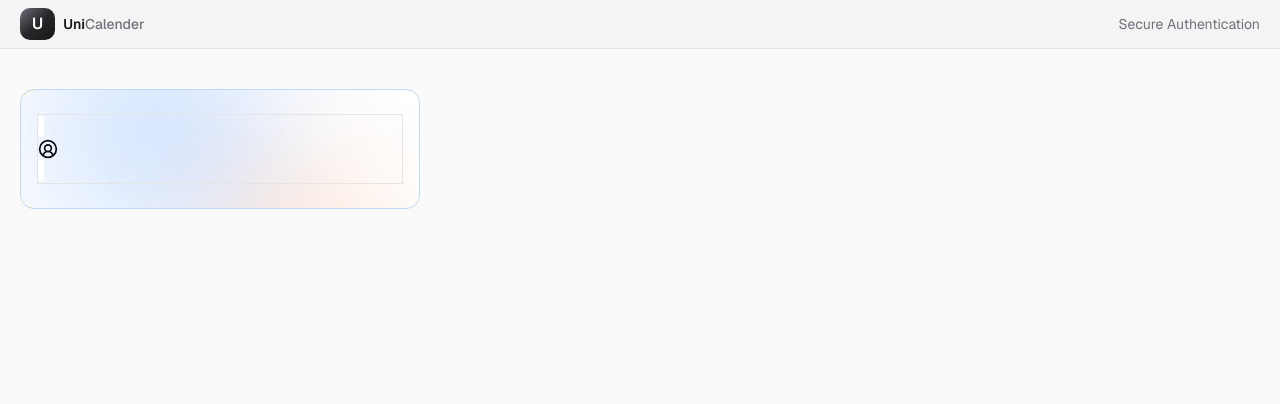
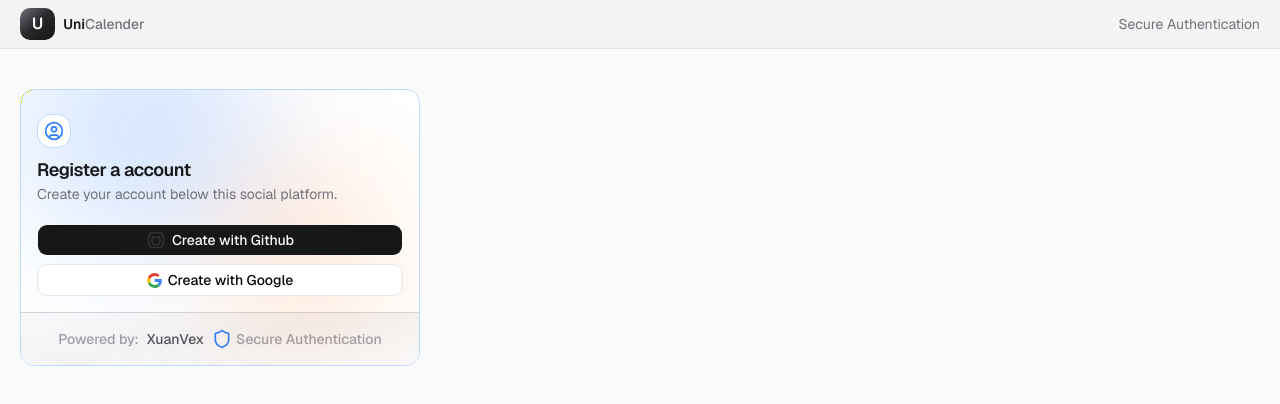
Before and after one commit to monotrixdev/unicalender-application, a Next.js app: page /register in a window 1280 px wide. Shown: the top 404 px of the page. Built offline with nearby package versions, Linux system fonts and the light colour scheme; no server answers.

Commit message:
register 2.o

```diff
--- a/src/app/(auth)/layout.tsx
+++ b/src/app/(auth)/layout.tsx
@@ -12,10 +12,10 @@ const  AuthLayout = async ({
 }) => {
     const session = await auth();
 
-    if (session?.user) {
-        redirect("/dashboard");
-        return;
-    }
+    // if (session?.user) {
+    //     redirect("/dashboard");
+    //     return;
+    // }
 
 
   return (
--- a/src/app/(auth)/register/page.tsx
+++ b/src/app/(auth)/register/page.tsx
@@ -1,16 +1,32 @@
-import { User2Icon, UserCircle2Icon } from 'lucide-react'
+import { Button } from '@/components/ui/button'
+import {Shield, SquareRoundCorner, User2Icon, UserCircle, UserCircle2Icon } from 'lucide-react'
+import Image from 'next/image'
 import React from 'react'
 
 const RegisterPage = () => {
   return (
     <section className='w-full px-5 py-10 h-screen bg-zinc-50 flexc justify-center items-center flex-col'>
-        <div className='w-full sm:w-[400px] bg-white px-4 py-6 rounded-xl flex flex-col border border-blue-200 relative overflow-hidden'>
+        <div className='w-full sm:w-[400px] bg-white rounded-xl flex flex-col border border-blue-200 relative overflow-hidden'>
             <div className='w-60 h-60 bg-blue-500/20 absolute -top-20 blur-3xl rounded-full pointer-events-none'/>
             <div className='w-40 h-40 absolute rounded-full bg-orange-500/20 blur-3xl top-20 left-1/2 pointer-events-none'/>
-            <div className='relative z-20'>
-                <div className='w-full border'>
-                    <span className='w-full bg-white px-1.5 py-1.'><UserCircle2Icon className='w-5 h-5' /></span>
+            <div className='relative z-20 px-4 py-6 pb-4'>
+                <div className='w-fit border border-blue-200 text-blue-500 p-1.5 bg-white rounded-xl'>
+                    <UserCircle  className='w-5 h-5'/>
                 </div>
+                <div className='flex flex-col -space-y-0 mt-2'>
+                <h4 className='font-semibold text-lg tracking-tight text-zinc-900'>Register a account</h4>
+                <span className='text-sm text-zinc-500 tracki'>Create your account below this social platform.</span>
+                </div>
+                <div className='w-full flex flex-col mt-5 space-y-2'>
+                    <Button><Image width={20} height={20} alt='Github Images' src='/github.svg'/> Create with Github</Button>
+                    <Button variant='outline'><Image width={15} height={20} alt='Google Images' src='/google.svg'/> Create with Google</Button>
+                </div>
+            </div>
+            <div className='devider h-[1px] bg-zinc-300'/>
+            <div className='px-4 py-4 w-full bg-gradient-to-br from-zinc-50 via-zinc-100 to-zinc-50 h-full text-zinc-400 text-sm font-medium flex items-center justify-center gap-2'>
+                <span className=''>Powered by:</span>
+                <span className='text-zinc-600'><a href='https://github.com/xuanvex'>XuanVex</a></span>
+                <span className='flex items-center justify-center space-x-1'><Shield className='w-5 h-5 text-blue-500'/><span>Secure Authentication</span></span>
             </div>
         </div>
     </section>
```
